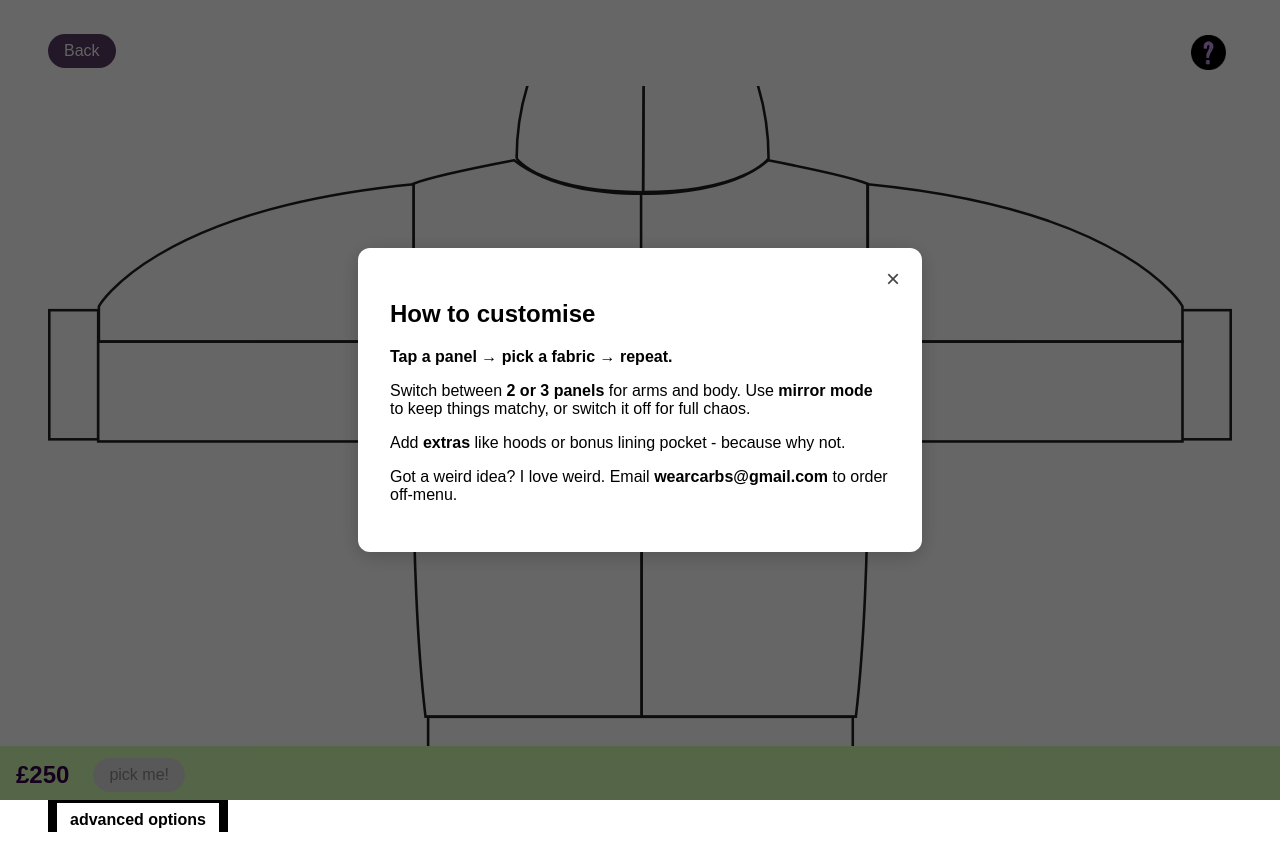
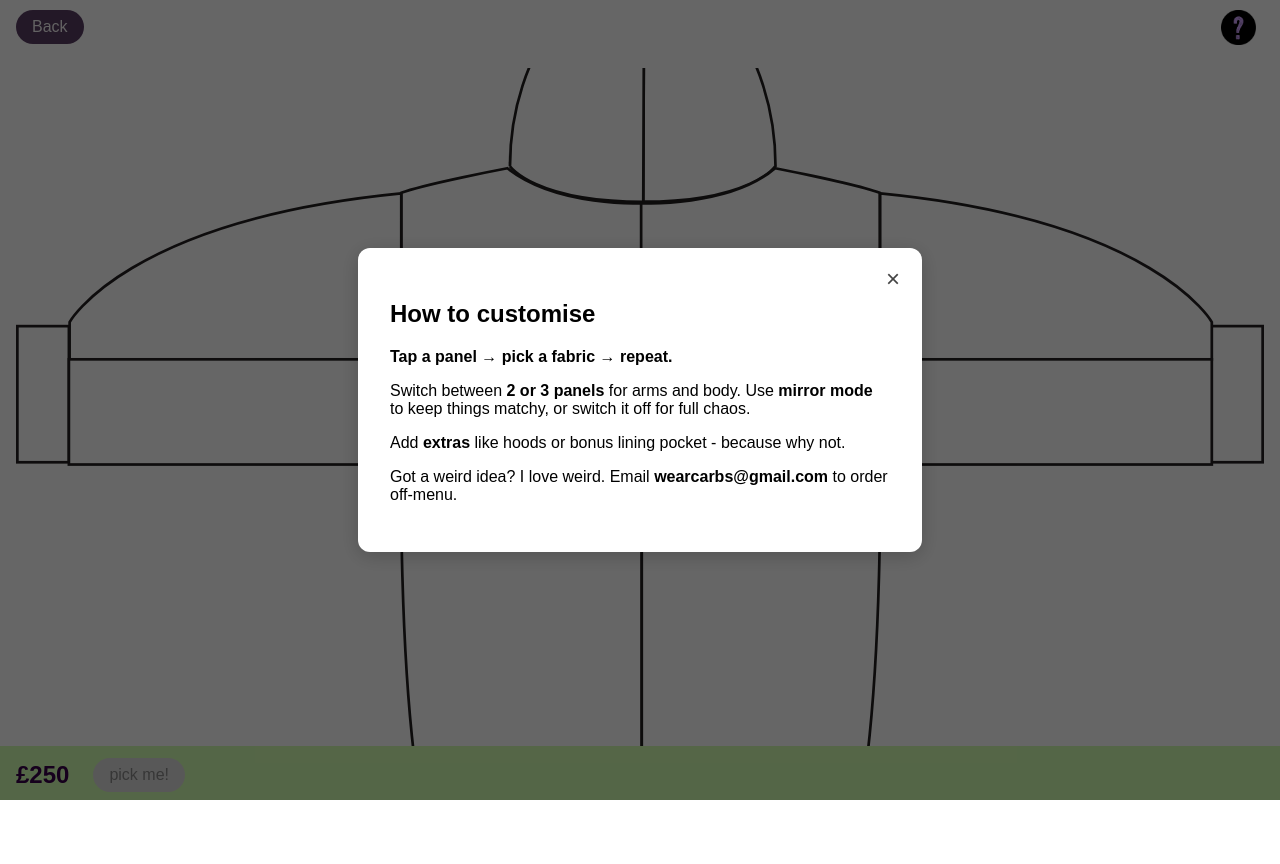
Before and after one commit to jessica440/customcarbs, a React (Create React App) app: page /customise in a window 1280 px wide. After the commit the page ends 800 px from the top, so only its background shows below. Built offline with nearby package versions, Linux system fonts and the light colour scheme.

Commit message:
adjust page padding

```diff
--- a/src/components/HelpModal.js
+++ b/src/components/HelpModal.js
@@ -38,6 +38,7 @@ const Close = styled.button`
 
 export const HelpIcon = styled.button`
   background: none;
+  padding: 0.5rem;
   border: none;
   z-index: 50;
   cursor: url(${Pointer}) 0 0, pointer;
--- a/src/pages/JacketCustomiser.js
+++ b/src/pages/JacketCustomiser.js
@@ -33,7 +33,7 @@ const BackButton = styled.button`
   color: var(--button-text);
   font-size: 1rem;
   padding: 0.5rem 1rem;
-  /* margin-top: 2rem; */
+  margin-top: 0.5rem;
   border: none;
   border-radius: 50px;
   cursor: url(${Pointer}) 0 0, pointer;
--- a/src/pages/JacketCustomiserStyle.js
+++ b/src/pages/JacketCustomiserStyle.js
@@ -15,7 +15,7 @@ export const PriceSummary = styled.div`
 `;
 
 export const Wrapper = styled.div`
-  padding: 2rem;
+  /* padding: 2rem; */
   font-family: "Arial", sans-serif;
   display: flex;
   flex-direction: column;
@@ -25,7 +25,7 @@ export const Wrapper = styled.div`
 
 export const ContentArea = styled.div`
   flex: 1;
-  overflow-y: auto;
+  overflow-y: hidden;
   padding-bottom: 6rem;
 `;
 
@@ -83,6 +83,13 @@ export const MainScrollArea = styled.div`
   padding: 1rem;
   box-sizing: border-box;
 `;
+
+// export const StaticScreen = styled.div`
+//   height: 100vh;
+//   overflow: hidden;
+//   display: flex;
+//   flex-direction: column;
+// `;
 
 export const OptionsPanel = styled.div`
   flex: 1;
@@ -154,7 +161,7 @@ export const JacketDisplay = styled.div`
   display: flex;
   justify-content: center;
   align-items: center;
-  margin-top: -50px;
+  margin-top: -30px;
 
   @media (max-width: 768px) {
     width: 100%;
```
